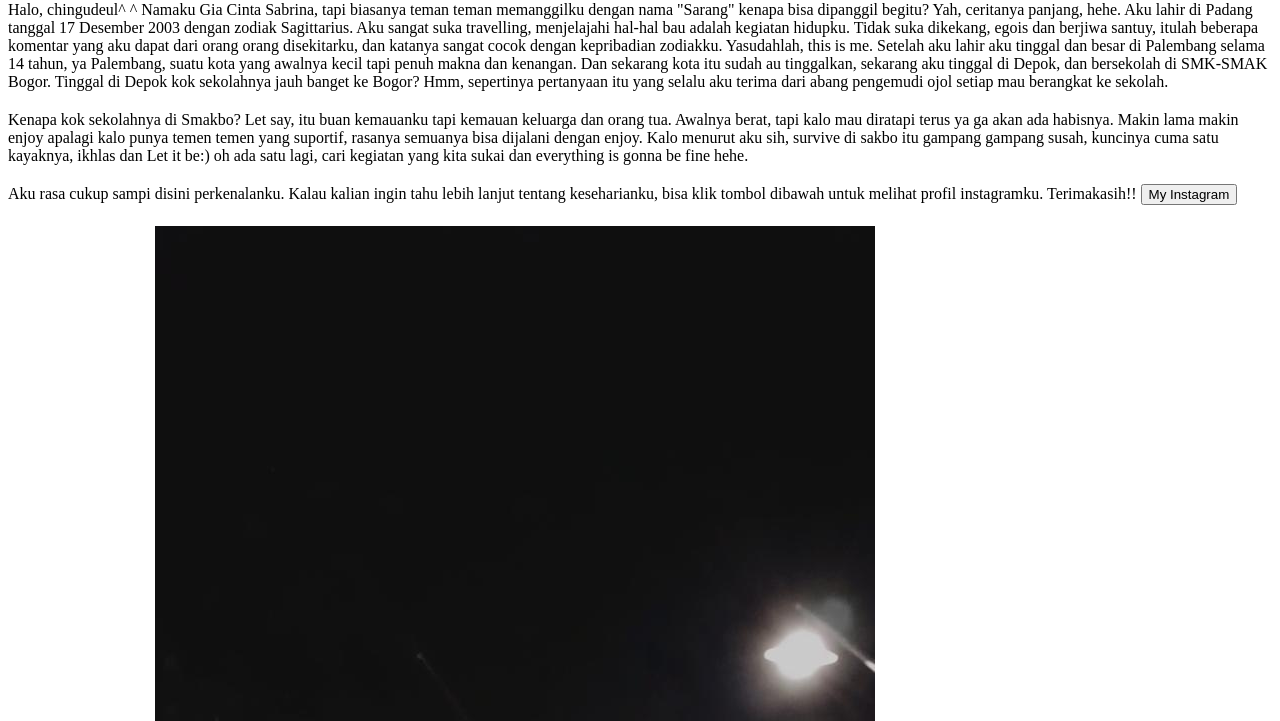
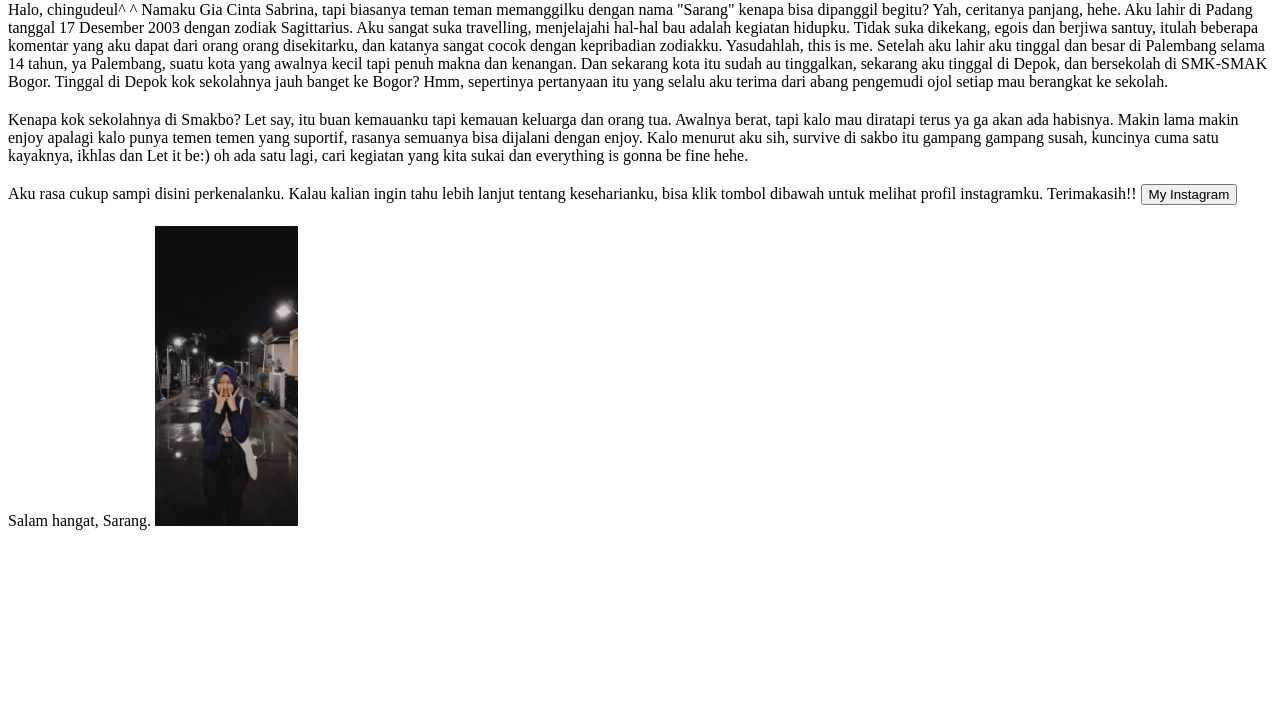
Before and after one commit to giacintasabrina/giacintasabrina.github.io, a plain HTML site: page index.html in a window 1280 px wide. Shown: the part 79-800 px from the top of the page. Drawn offline with Linux system fonts and the light colour scheme.

Commit message:
Update index.html

```diff
--- a/index.html
+++ b/index.html
@@ -17,6 +17,6 @@
 <button onclick="https://www.instagram.com/srgsbrnn/?hl=id ='default.asp'">My Instagram</button>
 	<h4></h4>
 <p4>Salam hangat, Sarang.</p4>
-	<img src="cinta.jpg">
+	<img src="cinta.jpg"style="widht:200px;height:300px;">
 	</body>
 	</html>
```
